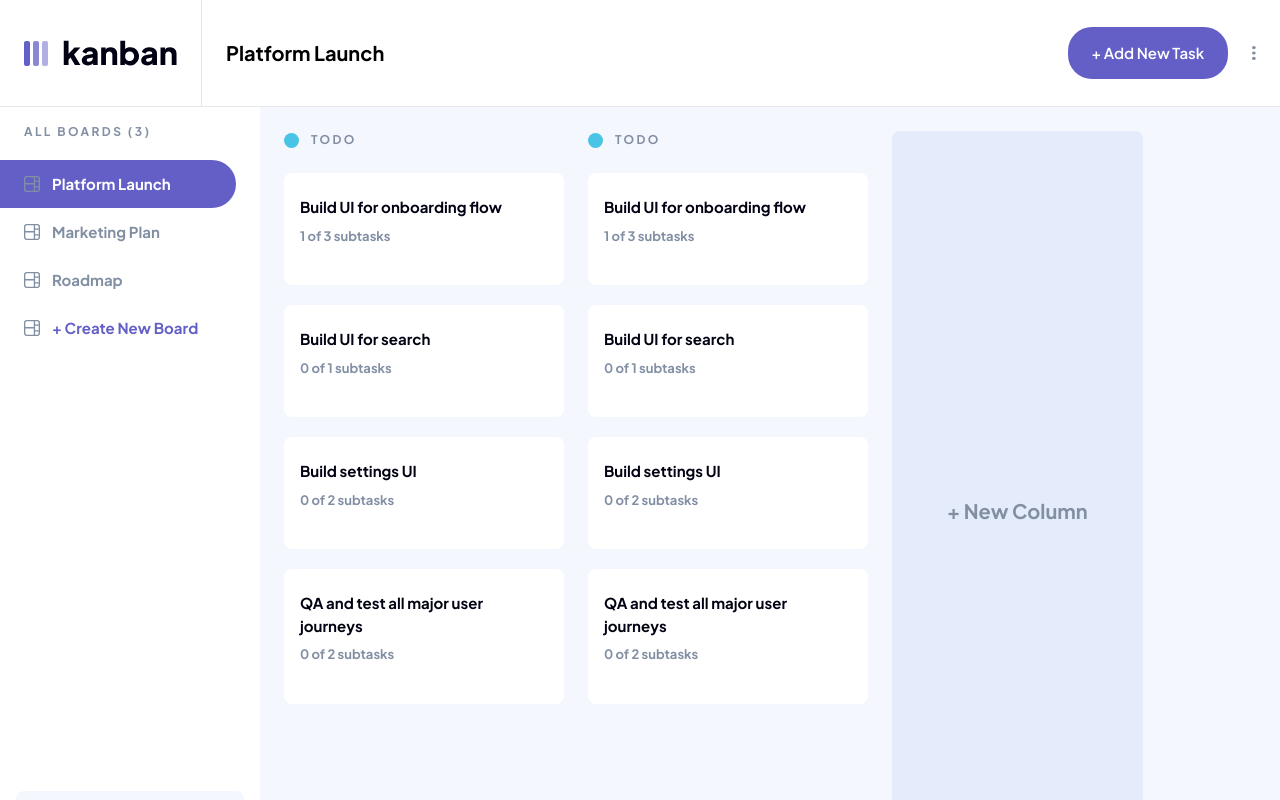
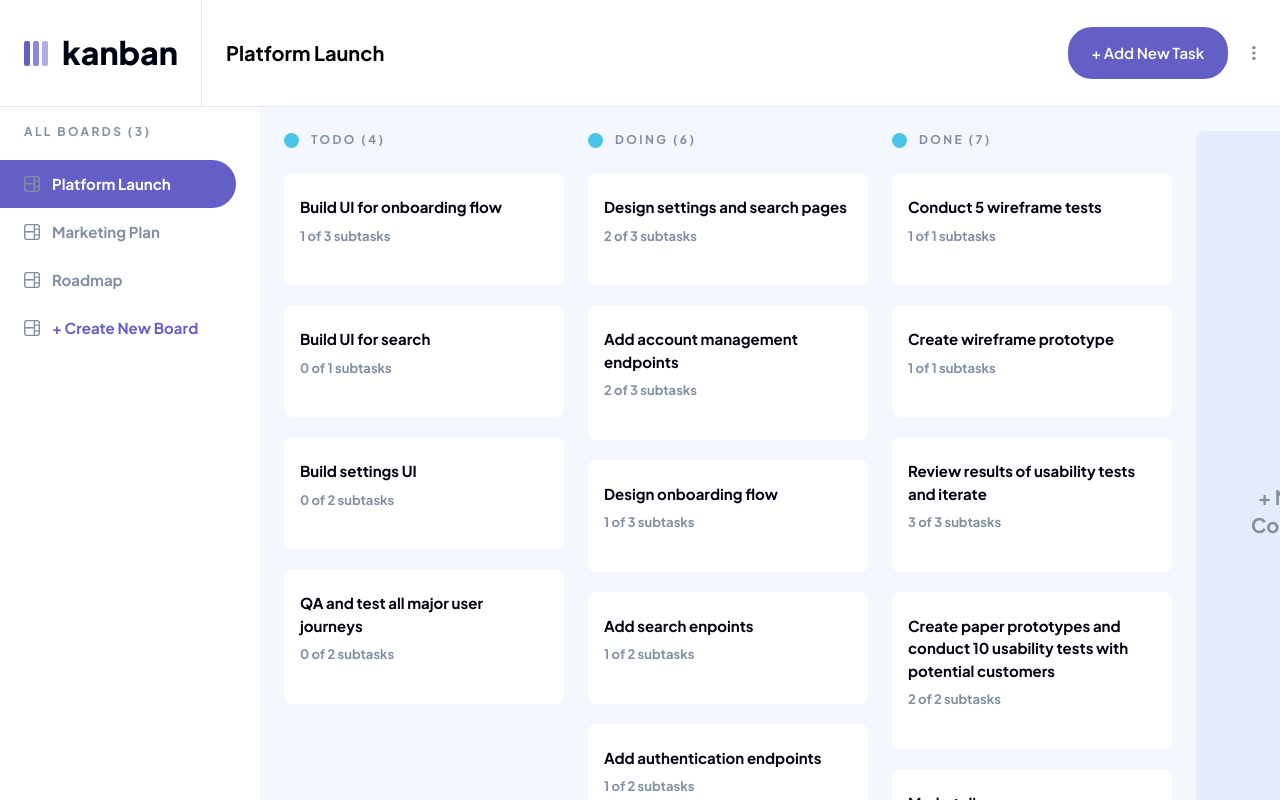
Before and after one commit to 12Ricky0/kanban-task-mgt, a Next.js app: page / in a window 1280 px wide. Shown: the top 800 px of the page. Built offline with nearby package versions, Linux system fonts and the light colour scheme.

Commit message:
definitions added

```diff
--- a/app/page.tsx
+++ b/app/page.tsx
@@ -1,7 +1,7 @@
 import Image from "next/image";
 import Header from "@/components/header";
 import NavBar from "@/components/side-bar";
-import Droppable_Column from "@/components/dnd/column";
+import Column from "@/components/dnd/column";
 import DeleteModal from "@/components/modals/delete";
 import TaskForm from "@/components/modals/task-form";
 import Details from "@/components/modals/task-details";
@@ -11,18 +11,6 @@ import { AddColumnButton } from "@/components/buttons/buttons";
 // import BoardForm from "@/components/forms/board";
 
 export default function Home() {
-  // const todo = data.boards.find((board) =>
-  //   board.columns.find((column) =>
-  //     column.tasks.find((task) => task.status == "Todo")
-  //   )
-  // );
-
-  // const i = todo?.columns.find((column) =>
-  //   column.tasks.find((task) => task.status == "Todo")
-  // );
-
-  // console.log(i);
-
   return (
     <main className="">
       <Header />
@@ -30,12 +18,18 @@ export default function Home() {
         <div className="hidden md:block">
           <NavBar />
         </div>
-        <div>
-          <Droppable_Column />
-        </div>
-        <div>
-          <Droppable_Column />
-        </div>
+        {data.boards.map(
+          (column) =>
+            column.name === "Platform Launch" && (
+              <section className="flex gap-6 mb-6" key={column.name}>
+                {column.columns.map((task) => (
+                  <div key={task.name}>
+                    <Column name={task.name} task={task.tasks!} />
+                  </div>
+                ))}
+              </section>
+            )
+        )}
         <AddColumnButton />
       </div>
       {/* <DeleteModal /> */}
--- a/components/dnd/column.tsx
+++ b/components/dnd/column.tsx
@@ -6,6 +6,7 @@ import {
   PointerSensor,
   useSensor,
   useSensors,
+  DragOverEvent,
 } from "@dnd-kit/core";
 import {
   arrayMove,
@@ -15,9 +16,9 @@ import {
 } from "@dnd-kit/sortable";
 import { useState } from "react";
 import TaskCard from "../task-card";
-import data from "../../data.json";
+import { Task } from "@/libs/definitions";
 
-export default function Droppable_Column() {
+export default function Column({ task, name }: { task: Task[]; name: string }) {
   const sensors = useSensors(
     useSensor(PointerSensor),
     useSensor(KeyboardSensor, {
@@ -25,35 +26,32 @@ export default function Droppable_Column() {
     })
   );
 
-  const todo = data.boards.find((board) =>
-    board.columns.find((column) =>
-      column.tasks.find((task) => task.status == "Todo")
-    )
-  );
+  const [items, setItems] = useState(task || []);
 
-  const i = todo?.columns.find((column) =>
-    column.tasks.find((task) => task.status == "Todo")
-  );
-
-  const [items, setItems] = useState(i?.tasks || []);
-
-  function handleDragEnd(event: any) {
+  function handleDragEnd(event: DragOverEvent) {
     const { active, over } = event;
 
-    if (active.id !== over.id) {
+    if (active.id !== over!.id) {
       setItems((items) => {
         const oldIndex = items.findIndex((item) => item.title === active.id);
-        const newIndex = items.findIndex((item) => item.title === over.id);
+        const newIndex = items.findIndex((item) => item.title === over!.id);
         return arrayMove(items, oldIndex, newIndex);
       });
     }
   }
   return (
-    <section className="ml-4 md:ml-0">
+    <section>
+      {/* <div className="flex flex-row items-center gap-3">
+        <div className="size-[15px] rounded-full bg-[#49C4E5]" />
+        <h1 className="my-6 text-secondary-gray text-[12px] tracking-[2.4px] font-bold leading-normal">
+          TODO ({items.length})
+        </h1>
+      </div> */}
+      {/* <Droppable_Column id={name} taskName={name} total={items.length}> */}
       <div className="flex flex-row items-center gap-3">
         <div className="size-[15px] rounded-full bg-[#49C4E5]" />
         <h1 className="my-6 text-secondary-gray text-[12px] tracking-[2.4px] font-bold leading-normal">
-          TODO
+          {name.toLocaleUpperCase()} ({items.length})
         </h1>
       </div>
       <div className="inline-flex flex-col gap-[20px]">
@@ -72,11 +70,13 @@ export default function Droppable_Column() {
                 title={d.title}
                 key={d.title}
                 id={d.title}
+                drop_id={name}
               />
             ))}
           </SortableContext>
         </DndContext>
       </div>
+      {/* </Droppable_Column> */}
     </section>
   );
 }
--- a/components/side-bar.tsx
+++ b/components/side-bar.tsx
@@ -5,7 +5,7 @@ import { useState } from "react";
 export default function NavBar() {
   const [displaySidebar, setDisplaySidebar] = useState(true);
   return displaySidebar ? (
-    <nav className="bg-white rounded-lg mt-4 w-[80%] md:flex flex-col justify-between md:w-[260px] md:mx-0 md:rounded-none md:mt-0 md:h-screen mx-auto pb-4">
+    <nav className="bg-white rounded-lg mt-4 w-[80%] md:flex flex-col justify-between md:w-[260px] md:mx-0 md:rounded-none md:mt-0 md:h-full mx-auto pb-4">
       <div>
         <h1 className="text-[12px] text-secondary-gray font-bold tracking-[2.4px] mb-[19px] mx-6 pt-4">
           ALL BOARDS (3)
--- a/components/task-card.tsx
+++ b/components/task-card.tsx
@@ -3,14 +3,15 @@ import { useDraggable } from "@dnd-kit/core";
 import { useSortable } from "@dnd-kit/sortable";
 import { CSS } from "@dnd-kit/utilities";
 import { Subtask } from "@/libs/definitions";
-
 export default function TaskCard({
   title,
   id,
+  drop_id,
   subtask,
 }: {
   title: string;
   id: string;
+  drop_id: string;
   subtask: Subtask[];
 }) {
   const { attributes, listeners, setNodeRef, transform, transition } =
@@ -20,6 +21,7 @@ export default function TaskCard({
     transform: CSS.Transform.toString(transform),
     transition,
   };
+
   const completed = subtask.filter((task) => task.isCompleted === true).length;
 
   return (
```
Also changed, not shown: libs/definitions.ts (+8 -0 lines), components/dnd/drop-rows.tsx (added).
